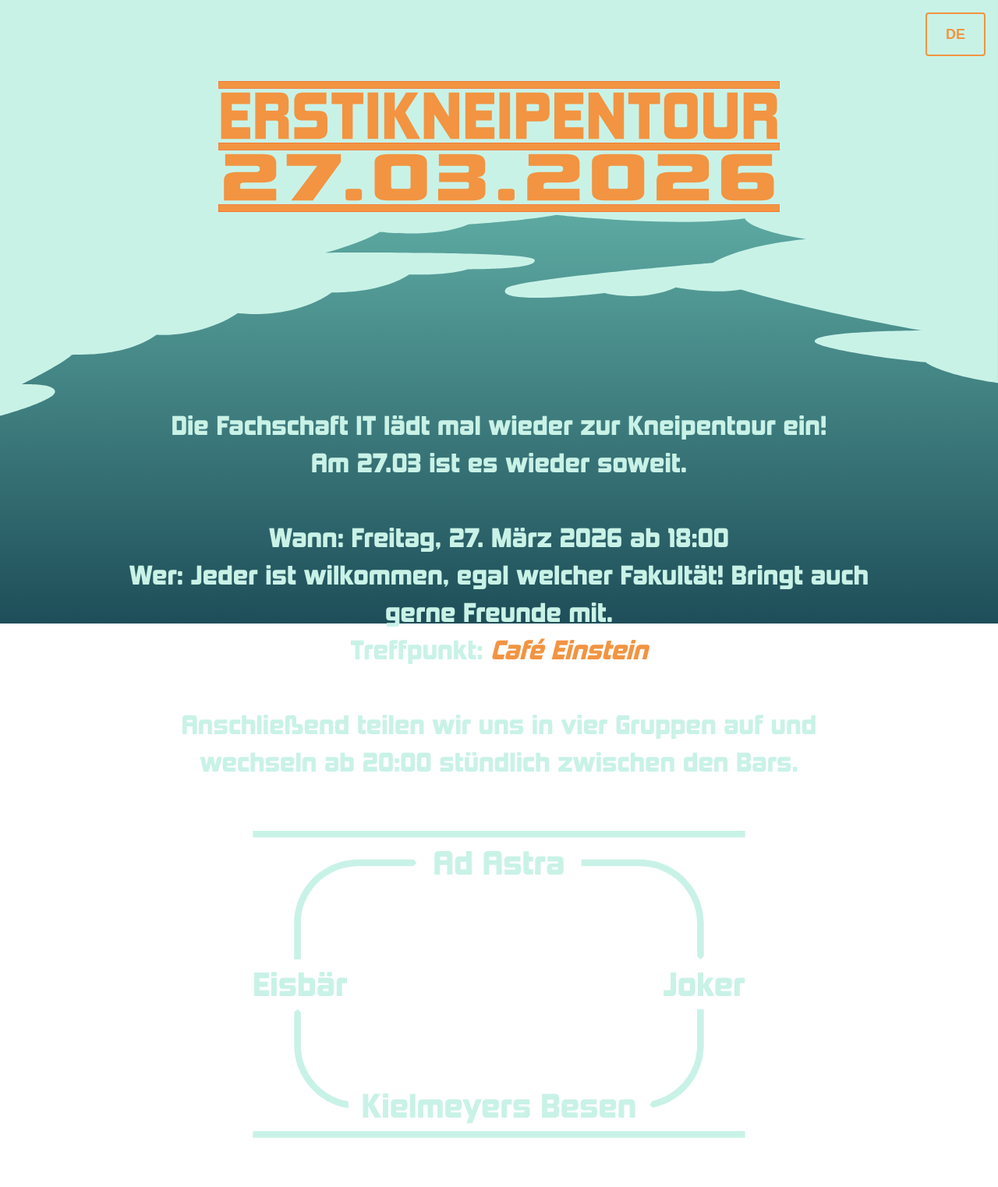
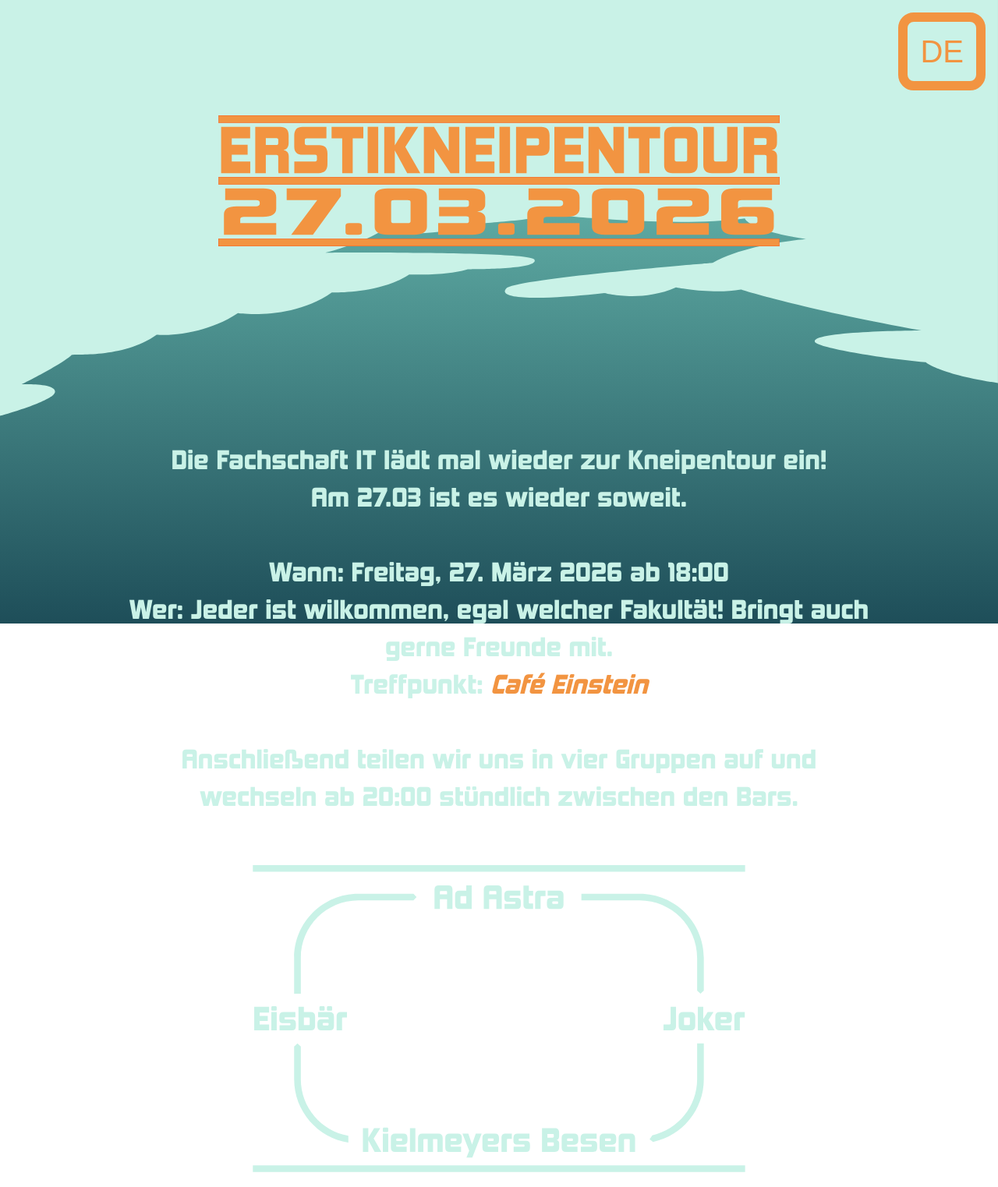
Before and after one commit to Fachschaft-IT-Hochschule-Esslingen/Kneipentour, a plain HTML site: page index.html in a window 1280 px wide. Shown: the top 1523 px of the page at 78% size. Drawn offline with nearby package versions, Linux system fonts and the light colour scheme.

Commit message:
Ich hasse alles und jeden

```diff
--- a/index.html
+++ b/index.html
@@ -2,7 +2,7 @@
 <html lang="de">
 <head>
     <meta charset="UTF-8">
-    <meta name="viewport" content="width=1280, height=device-height">
+    <meta name="viewport" content="width=device-width, height=device-height">
     <title>Kneipentour</title>
     <!--TODO: fix-->
     <script src="https://cdn.tailwindcss.com"></script>
@@ -27,18 +27,11 @@
     <!--elements containing actual content-->
     <div class="relative z-10">
         <div class="flex justify-end p-4">
-            <button id="lang-button" class="
-                bg-transparent
-                border-2 border-solid
-                rounded
-                px-6 py-3
-                text-lg font-semibold
-                cursor-pointer
-            " style="border-color: #F29441; color: #F29441; font-family: 'Kimberley', sans-serif;">...</button>
+            <button id="lang-button" class="lang-button">...</button>
         </div>
 
         <!--Title svg-->
-        <div class="flex justify-center mt-4 w-3/4 mx-auto">
+        <div class="flex justify-center mt-4 w-3/4 mx-auto title-portrait">
             <img src="pics/title.svg" alt="Title" class="w-3/4"/>
         </div>
 
@@ -49,7 +42,8 @@
 
         <div class="generic-divider"></div>
 
-        <div class="mx-auto w-[50%]">
+        <!--Bar rotations-->
+        <div class="bar-rotations-container mx-auto">
             <img src="pics/bar-rotations.svg" alt="">
         </div>
 
@@ -57,13 +51,11 @@
     </div>
 
     <!-- background city -->
-    <div class="w-full overflow-hidden" style="height: 39vw;">
+    <div class="w-full overflow-hidden mt-auto" style="height: 39vw;">
         <img src="pics/city.svg" alt="" class="w-full" />
     </div>
 
     <!--Scripts-->
-    <script src="script/main.js"></script>
-
     <!--Manages language of actual html text-->
     <script src="script/translations.js"></script>
 </body>
@@ -73,12 +65,22 @@
     }
     body {
         min-height: 100%;
+        display: flex;
+        flex-direction: column;
+    }
+    .lang-button {
+        background: transparent;
+        border: 0.3em solid #F29441;
+        border-radius: 0.5em;
+        color: #F29441;
+        font-family: 'Kimberley', sans-serif;
     }
     @font-face {
         font-family: 'KimberleyBl-Regular';
         src: url('fonts/Kimberley.otf') format('opentype');
     }
     /*I despise css*/
+    /* should be computers*/
     @media (orientation: landscape) {
         .clouds {
             transform: translateY(-9vw);
@@ -92,19 +94,34 @@
         .generic-divider {
             height: 5vw;
         }
+        .lang-button {
+            padding: 0.5rem 1rem;
+            font-size: 2.5rem;
+        }
+        .bar-rotations-container {
+            width: 50%;
+        }
     }
+    /* should be smartphones */
     @media (orientation: portrait) {
-        .clouds {
-            transform: translateY(-2vw);
-        }
         .divider {
             height: 11vw;
         }
         #lang-text {
-            font-size: 2rem;
+            font-size: 1.3rem;
         }
         .generic-divider {
-            height: 3vw;
+            height: 10vw;
+        }
+        .lang-button {
+            padding: 0.25rem 0.5rem;
+            font-size: 1.2rem;
+        }
+        .bar-rotations-container {
+            width: 75%;
+        }
+        .title-portrait {
+            transform: translateY(-4em);
         }
     }
     /*Make scrollbar vanish (no one needs that thing anyway)*/
```
